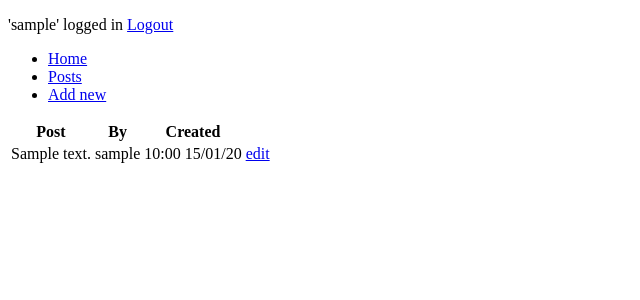
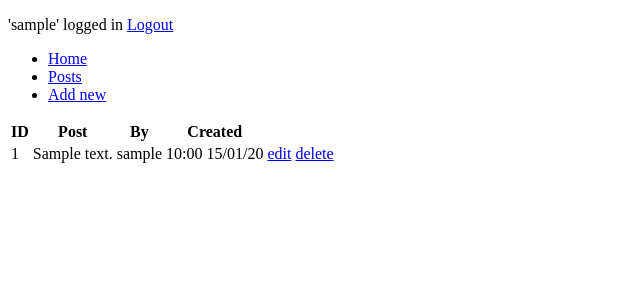
Before and after one commit to riiraty/tietokantasovellus, a Flask app: page /posts/ in a window 1280 px wide. Shown: the top 300 px of the page, without its empty margins (0-640 px from the left). Run offline with Flask 2, Linux system fonts and the light colour scheme; a user stored in the database is signed in; tables that the repository leaves empty hold one stand-in row (values such as "Sample post").

Commit message:
add feature to delete posts

```diff
--- a/application/posts/views.py
+++ b/application/posts/views.py
@@ -43,7 +43,7 @@ def posts_create():
 @app.route("/posts/<post_id>", methods=["GET"])
 @login_required
 def edit_form(post_id):
-  post = Post.query.get(post_id)
+  post = Post.query.get_or_404(post_id)
 
   # kirjautuneen käyttäjän oltava alkuperäinen postaaja
   if post.account_id == current_user.id:
@@ -69,12 +69,26 @@ def posts_edit(post_id):
       )
 
     newContent = form.content.data
+    post.content = newContent
 
-    post = Post.query.get(post_id)
-    post.content = newContent
     db.session().commit()
 
     flash("Your post was edited succesfully!")
     return redirect(url_for("posts_index"))
   else:
     return redirect(url_for("posts_index"))
+
+# oman postauksen poistaminen
+@app.route("/posts/delete/<post_id>", methods=["GET", "POST"])
+@login_required
+def posts_delete(post_id):
+  post = Post.query.get(post_id)
+
+  if post.account_id == current_user.id:
+    db.session.delete(post)
+    db.session.commit()
+    flash("Succesfully deleted")
+  else:
+    flash("You are not authorized")
+
+  return redirect(url_for("posts_index"))
--- a/application/templates/posts/list.html
+++ b/application/templates/posts/list.html
@@ -3,12 +3,14 @@
 {% block body %}
   <table>
     <tr>
+      <th>ID</th>
       <th>Post</th>
       <th>By</th>
       <th>Created</th>
     </tr>
     {% for post in posts %}
     <tr>
+      <td>{{ post.id }}</td>
       <td>{{ post.content }}</td>
       <td>{{ post.account.username }}</td>
       <td>{{ post.post_time.strftime("%H:%M %d/%m/%y") }}</td>
@@ -16,6 +18,11 @@
         <td>
           <a href="{{url_for('posts_edit', post_id=post.id)}}">edit</a>
         </td>
+        <td>
+          <a href="{{url_for('posts_delete', post_id=post.id)}}"
+            onclick="return confirm('Are you sure? Click `OK` to delete post permanently')"
+          >delete</a>
+        </td>
       {% endif %}
     </tr>
     {% endfor %}
```
Also changed, not shown: application/templates/posts/edit_post.html (+9 -0 lines).
